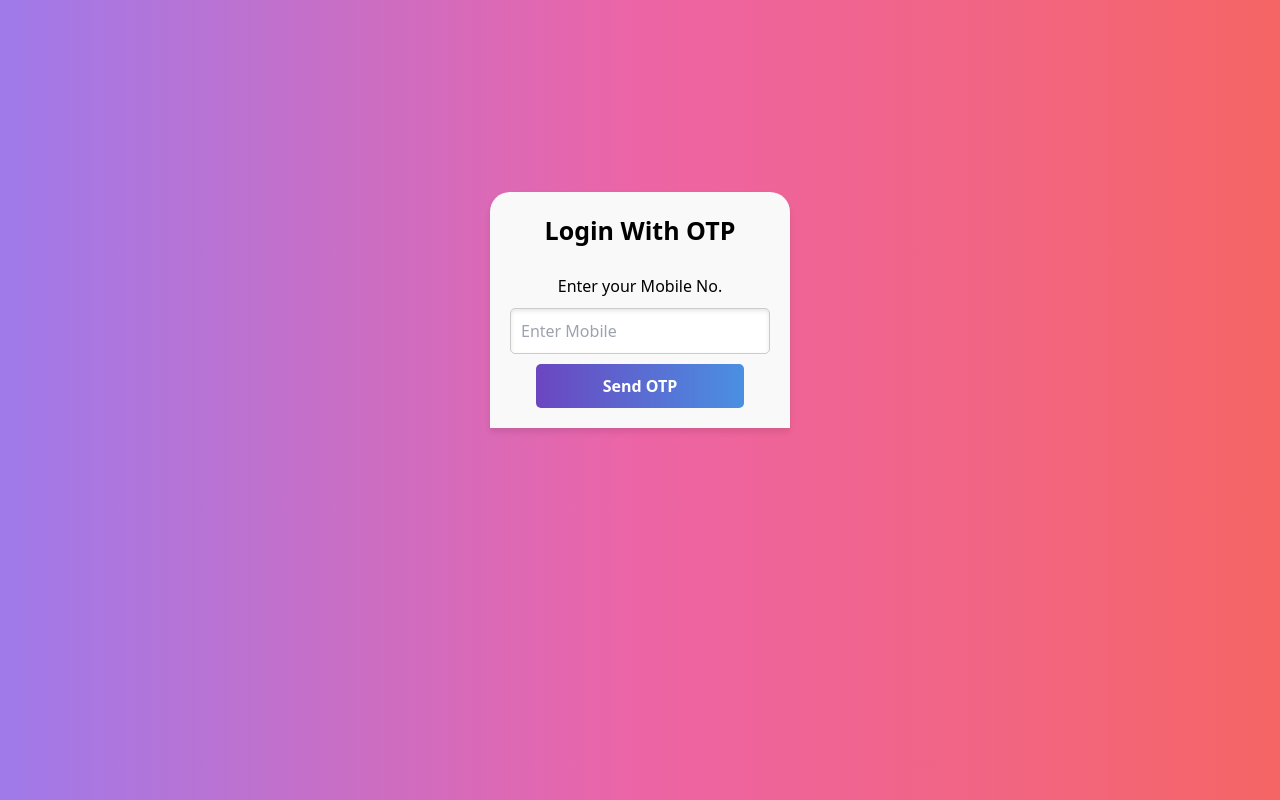
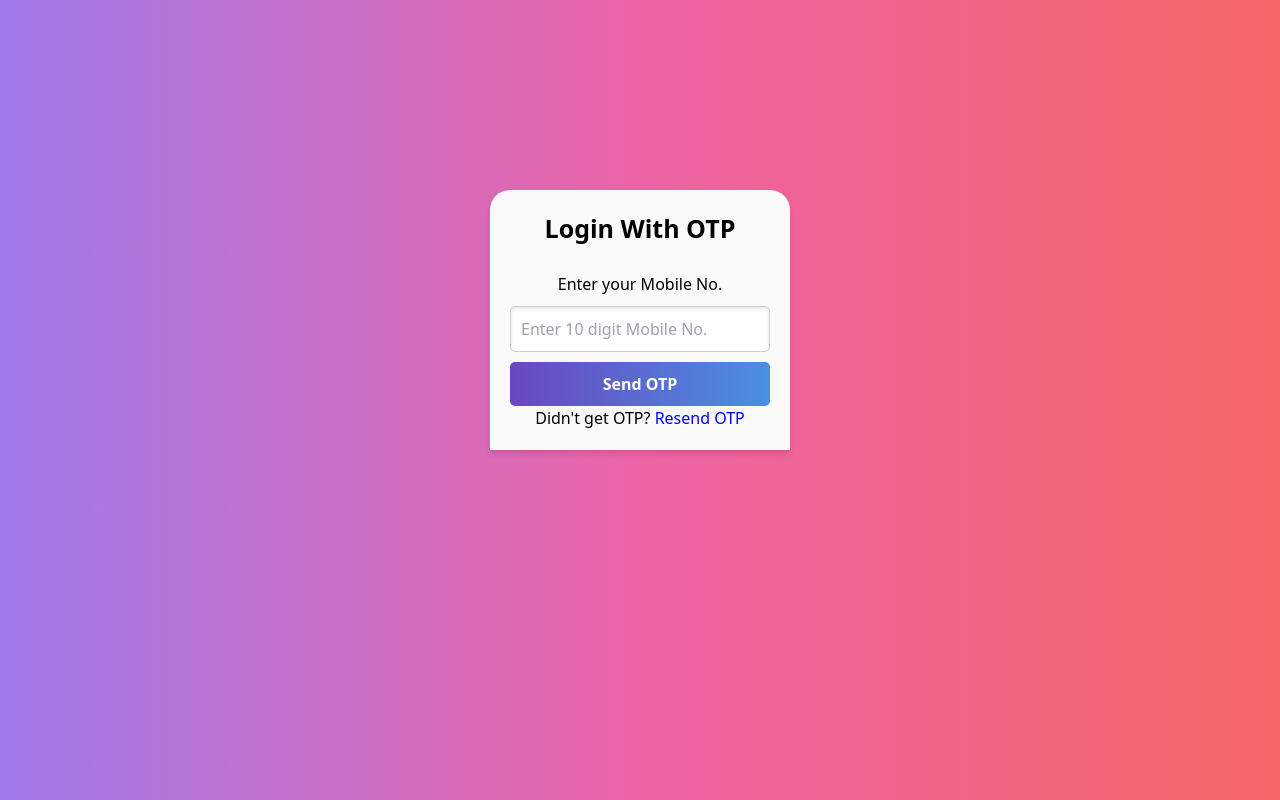
Before and after one commit to Vishal-Kumar-Shaw/Twilio-Mobile-OTP-Verification-UI, an Angular app: page / in a window 1280 px wide. Built offline with nearby package versions, Linux system fonts and the light colour scheme.

Commit message:
Continuous Deployment Test

```diff
--- a/src/app/app.component.css
+++ b/src/app/app.component.css
@@ -47,7 +47,7 @@ input:focus{
     border-color: #805ad5;
     box-shadow: 0 0 5px rgba(128, 90, 213, 0.5);
 }
-button {
+.send-btn {
   background: linear-gradient(to right, #6b46c1, #4a90e2); /* Purple to Blue */
   color: white; /* Text color */
   padding: 10px 20px; /* Spacing */
@@ -57,10 +57,12 @@ button {
   font-weight: bold; /* Bold text */
   cursor: pointer; /* Pointer on hover */
   transition: all 0.3s ease; /* Smooth hover effect */
-  width: 80%;
+  border-radius: 5px;
+  cursor: pointer;
+  width: 100%;
 }
 
-button:hover {
+.send-btn:hover {
   background: linear-gradient(to right, #805ad5, #4299e1); /* Slightly brighter gradient */
   transform: scale(1.05); /* Subtle zoom on hover */
 }
@@ -87,11 +89,13 @@ form h1 {
     margin-top: 10px;
     border-radius: 5px;
   }
+  .resend-btn{
+    color: blue;
 
-  button {
-    padding: 10px;
-    border-radius: 5px;
-    cursor: pointer;
+  }
+  .resend-btn:hover{
+    scale:calc(1.01);
+    transition: 1s ease-out;
   }
   .otp-div{
     z-index: 0;
--- a/src/app/app.component.html
+++ b/src/app/app.component.html
@@ -3,9 +3,9 @@
     <form (ngSubmit)="onSubmit()">
       <h2>Login With OTP</h2>
       <label for="email_mobile" class="text-left">Enter your Mobile No.</label>
-      <input id="email_mobile" type="text" name="mobile" [disabled]="otpSectionVisible" placeholder="Enter Mobile" [(ngModel)]="mobile"/>
-      <button type="submit" >Send OTP</button>
-      <!-- <a>Didn't get? Resend OTP</a> -->
+      <input id="email_mobile" type="text" name="mobile" [disabled]="otpSectionVisible" placeholder="Enter 10 digit Mobile No." [(ngModel)]="mobile"/>
+      <button type="submit" class="block send-btn" [disabled]="otpSectionVisible">Send OTP</button>
+      <p class="inline-block">Didn't get OTP? <button class="resend-btn" onclick="onsubmit()">Resend OTP</button></p>
     </form>
   <!-- OTP Input Section -->
 
```
